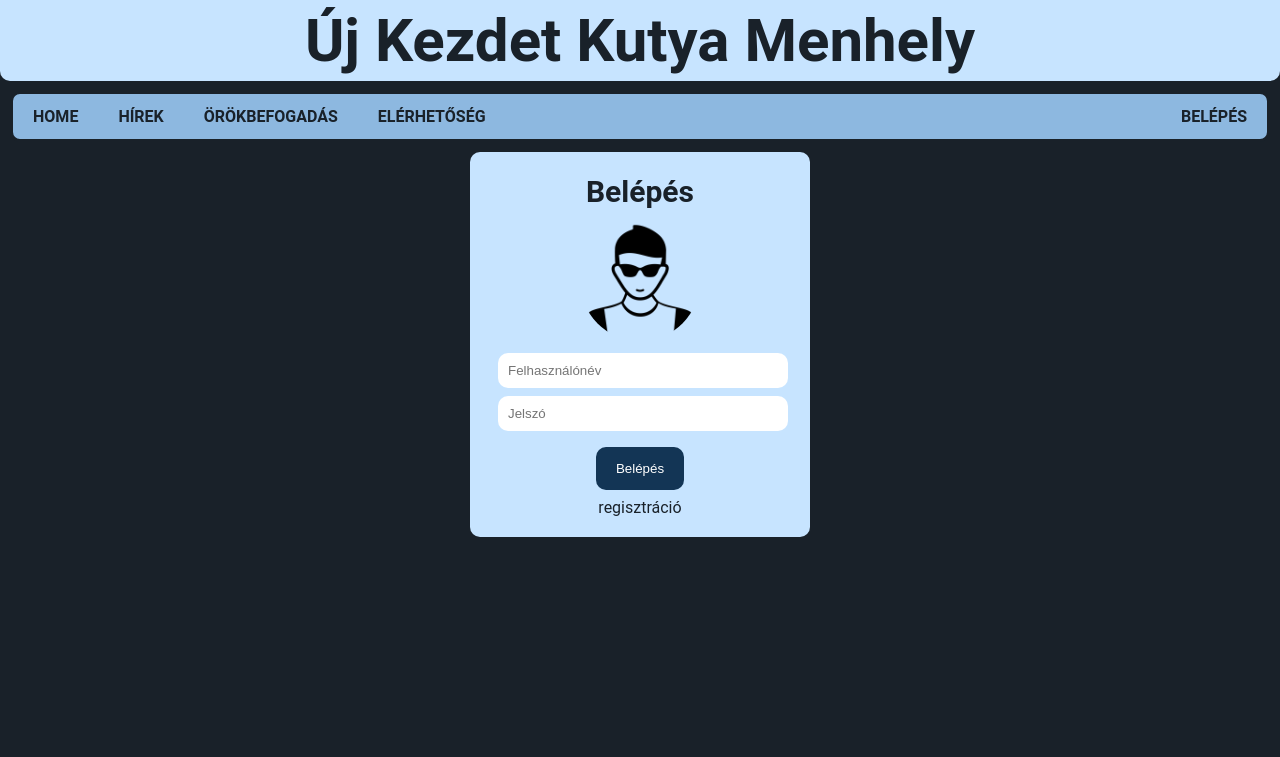
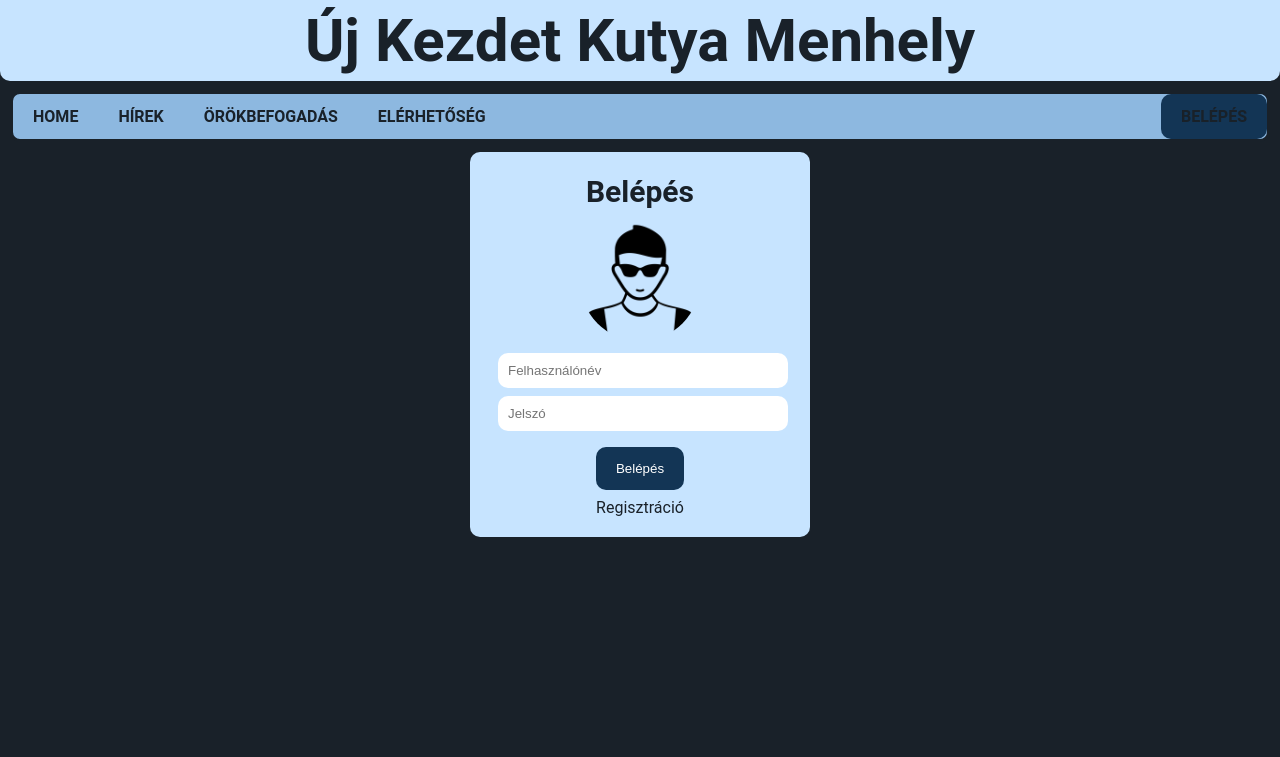
Before and after one commit to k1me/kutya_menhely, a PHP site: page /login.html in a window 1280 px wide. Shown: the top 757 px of the page. Run offline with PHP 8.4, Linux system fonts and the light colour scheme.

Commit message:
a jelenlegi oldal navbaron megkülönböztethető

```diff
--- a/css/kozos.css
+++ b/css/kozos.css
@@ -25,15 +25,16 @@ header h1 {
 }
 #navbar {
     transition: top 0.2s;
+    z-index: 100;
 }
 nav {
     position: sticky;
     top: 0;
     width: 100%;
+    border-radius: 20px
 }
 nav > ul {
     list-style: none;
-    margin: 0;
     padding: 0;
     overflow: hidden;
     background-color: #8db8e0;
--- a/elerhetoseg.html
+++ b/elerhetoseg.html
@@ -17,7 +17,7 @@
             <li><a href="index.html">Home</a></li>
             <li><a href="hirek.html">Hírek</a></li>
             <li><a href="orokbefogadas.html">Örökbefogadás</a></li>
-            <li><a href="elerhetoseg.html">Elérhetőség</a></li>
+            <li><a style="background-color:#133555;border-radius:10px;color:white" href="elerhetoseg.html">Elérhetőség</a></li>
             <li class="login"><a href="login.html">Belépés</a></li>
         </ul>
     </nav>
--- a/hirek.html
+++ b/hirek.html
@@ -15,7 +15,7 @@
     <nav id="navbar">
         <ul>
             <li><a href="index.html">Home</a></li>
-            <li><a href="hirek.html">Hírek</a></li>
+            <li><a style="background-color:#133555;border-radius:10px;color:white" href="hirek.html">Hírek</a></li>
             <li><a href="orokbefogadas.html">Örökbefogadás</a></li>
             <li><a href="elerhetoseg.html">Elérhetőség</a></li>
             <li class="login"><a href="login.html">Belépés</a></li>
--- a/index.html
+++ b/index.html
@@ -16,7 +16,7 @@
     </header>
     <nav id="navbar">
         <ul>
-            <li><a href="index.html">Home</a></li>
+            <li><a style="background-color:#133555;border-radius:10px;color:white" href="index.html">Home</a></li>
             <li><a href="hirek.html">Hírek</a></li>
             <li><a href="orokbefogadas.html">Örökbefogadás</a></li>
             <li><a href="elerhetoseg.html">Elérhetőség</a></li>
--- a/login.html
+++ b/login.html
@@ -19,7 +19,7 @@
             <li><a href="hirek.html">Hírek</a></li>
             <li><a href="orokbefogadas.html">Örökbefogadás</a></li>
             <li><a href="elerhetoseg.html">Elérhetőség</a></li>
-            <li class="login"><a href="login.html">Belépés</a></li>
+            <li style="background-color:#133555;border-radius:10px;color:white" class="login"><a href="login.html">Belépés</a></li>
         </ul>
     </nav>
     <div class="form-wrapper">
@@ -31,7 +31,7 @@
                 <input type="password" name="passwd" placeholder="Jelszó" required/>
             </div>
             <button type="submit">Belépés</button>
-            <a href="register.html">regisztráció</a>
+            <a href="register.html">Regisztráció</a>
         </form>
     </div>
     <div class="footer-container">
--- a/orokbefogadas.html
+++ b/orokbefogadas.html
@@ -17,7 +17,7 @@
         <ul>
             <li><a href="index.html">Home</a></li>
             <li><a href="hirek.html">Hírek</a></li>
-            <li><a href="orokbefogadas.html">Örökbefogadás</a></li>
+            <li><a style="background-color:#133555;border-radius:10px;color:white" href="orokbefogadas.html">Örökbefogadás</a></li>
             <li><a href="elerhetoseg.html">Elérhetőség</a></li>
             <li class="login"><a href="login.html">Belépés</a></li>
         </ul>
--- a/register.html
+++ b/register.html
@@ -19,7 +19,7 @@
             <li><a href="hirek.html">Hírek</a></li>
             <li><a href="orokbefogadas.html">Örökbefogadás</a></li>
             <li><a href="elerhetoseg.html">Elérhetőség</a></li>
-            <li class="login"><a href="login.html">Belépés</a></li>
+            <li style="background-color:#133555;border-radius:10px;color:white" class="login"><a href="login.html">Belépés</a></li>
         </ul>
     </nav>
     <div class="form-wrapper">
```
